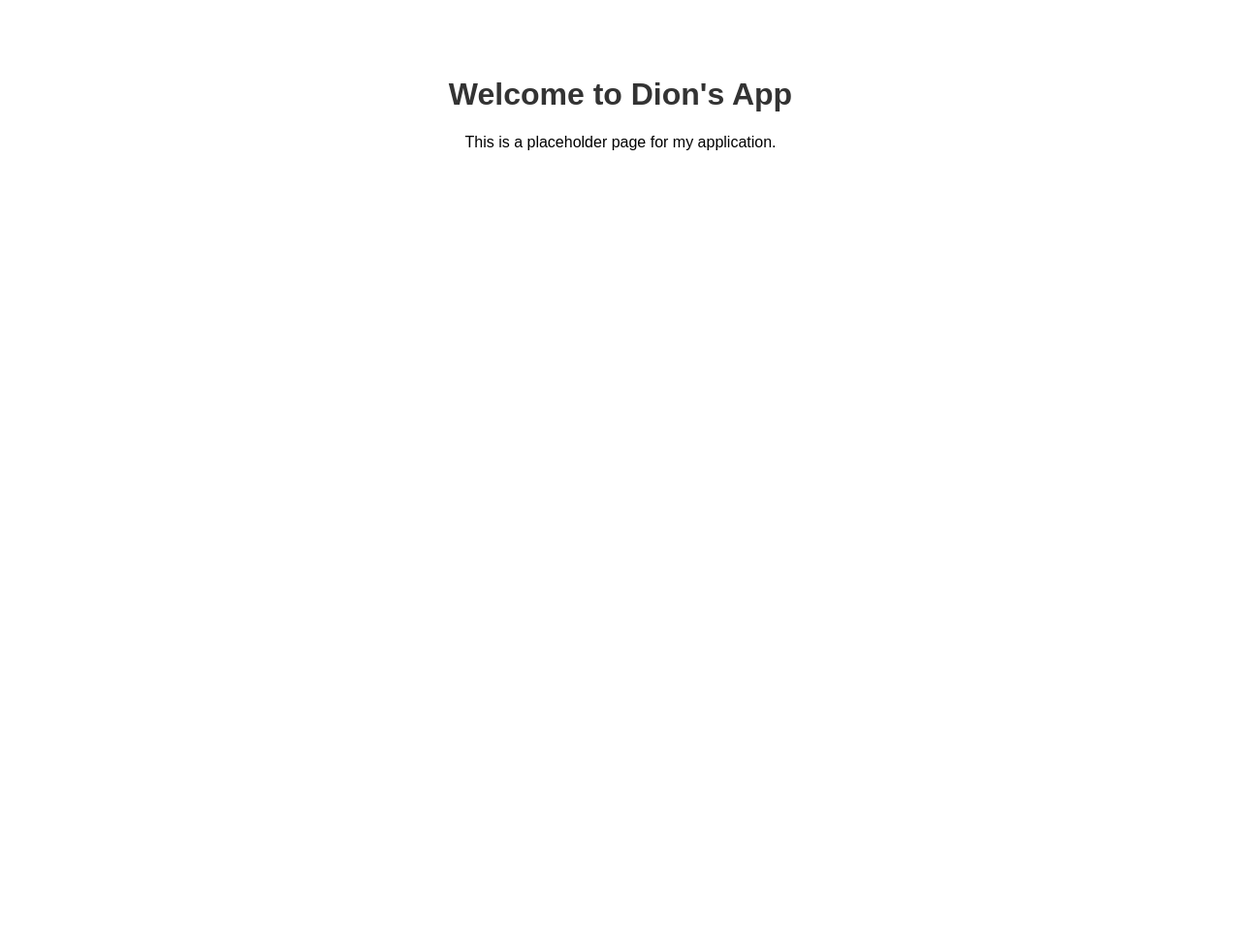
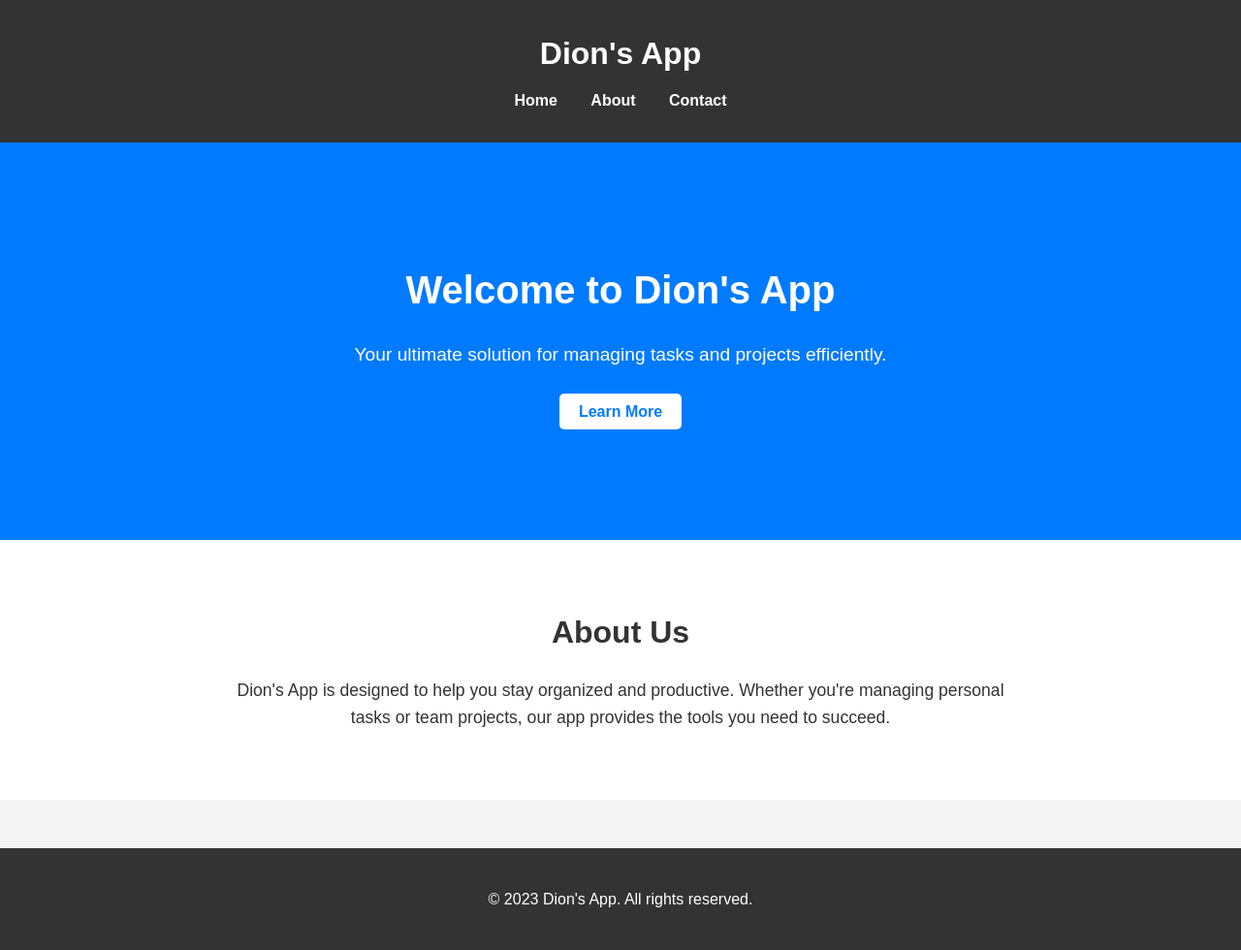
Before and after one commit to DionWills/Dion, a plain HTML site: page index.html in a window 1280 px wide. Shown: the whole page at 97% size. Before the commit the page ends 800 px from the top, so only its background shows below. Drawn offline with Linux system fonts and the light colour scheme.

Commit message:
Update index.html
Added a basic HTML file to serve as the homepage for the GitHub Pages site. This file includes a simple structure with a welcome message and basic styling.

```diff
--- a/index.html
+++ b/index.html
@@ -3,20 +3,161 @@
 <head>
     <meta charset="UTF-8">
     <meta name="viewport" content="width=device-width, initial-scale=1.0">
-    <title>Dion</title>
+    <title>Dion's App</title>
     <style>
+        /* Reset some default styles */
+        body, h1, h2, p, ul, li {
+            margin: 0;
+            padding: 0;
+        }
+
         body {
             font-family: Arial, sans-serif;
+            line-height: 1.6;
+            color: #333;
+            background-color: #f4f4f4;
+        }
+
+        .container {
+            width: 90%;
+            max-width: 1200px;
+            margin: 0 auto;
+            padding: 20px;
+        }
+
+        /* Header Styles */
+        header {
+            background-color: #333;
+            color: #fff;
+            padding: 10px 0;
+        }
+
+        header h1 {
             text-align: center;
-            padding: 50px;
+            margin-bottom: 10px;
         }
-        h1 {
-            color: #333;
+
+        nav ul {
+            list-style: none;
+            text-align: center;
+        }
+
+        nav ul li {
+            display: inline;
+            margin: 0 15px;
+        }
+
+        nav ul li a {
+            color: #fff;
+            text-decoration: none;
+            font-weight: bold;
+        }
+
+        nav ul li a:hover {
+            color: #f4f4f4;
+            text-decoration: underline;
+        }
+
+        /* Hero Section Styles */
+        .hero {
+            background-color: #007BFF;
+            color: #fff;
+            padding: 100px 0;
+            text-align: center;
+        }
+
+        .hero h2 {
+            font-size: 2.5rem;
+            margin-bottom: 20px;
+        }
+
+        .hero p {
+            font-size: 1.2rem;
+            margin-bottom: 30px;
+        }
+
+        .hero .btn {
+            background-color: #fff;
+            color: #007BFF;
+            padding: 10px 20px;
+            text-decoration: none;
+            font-weight: bold;
+            border-radius: 5px;
+        }
+
+        .hero .btn:hover {
+            background-color: #f4f4f4;
+        }
+
+        /* About Section Styles */
+        .about {
+            padding: 50px 0;
+            background-color: #fff;
+            text-align: center;
+        }
+
+        .about h2 {
+            font-size: 2rem;
+            margin-bottom: 20px;
+        }
+
+        .about p {
+            font-size: 1.1rem;
+            max-width: 800px;
+            margin: 0 auto;
+        }
+
+        /* Footer Styles */
+        footer {
+            background-color: #333;
+            color: #fff;
+            text-align: center;
+            padding: 20px 0;
+            margin-top: 50px;
+        }
+
+        footer p {
+            margin: 0;
         }
     </style>
 </head>
 <body>
-    <h1>Welcome to Dion's App</h1>
-    <p>This is a placeholder page for my application.</p>
+    <!-- Header -->
+    <header>
+        <div class="container">
+            <h1>Dion's App</h1>
+            <nav>
+                <ul>
+                    <li><a href="#home">Home</a></li>
+                    <li><a href="#about">About</a></li>
+                    <li><a href="#contact">Contact</a></li>
+                </ul>
+            </nav>
+        </div>
+    </header>
+
+    <!-- Hero Section -->
+    <section id="home" class="hero">
+        <div class="container">
+            <h2>Welcome to Dion's App</h2>
+            <p>Your ultimate solution for managing tasks and projects efficiently.</p>
+            <a href="#about" class="btn">Learn More</a>
+        </div>
+    </section>
+
+    <!-- About Section -->
+    <section id="about" class="about">
+        <div class="container">
+            <h2>About Us</h2>
+            <p>Dion's App is designed to help you stay organized and productive. Whether you're managing personal tasks or team projects, our app provides the tools you need to succeed.</p>
+        </div>
+    </section>
+
+    <!-- Footer -->
+    <footer>
+        <div class="container">
+            <p>&copy; 2023 Dion's App. All rights reserved.</p>
+        </div>
+    </footer>
 </body>
 </html>
```
